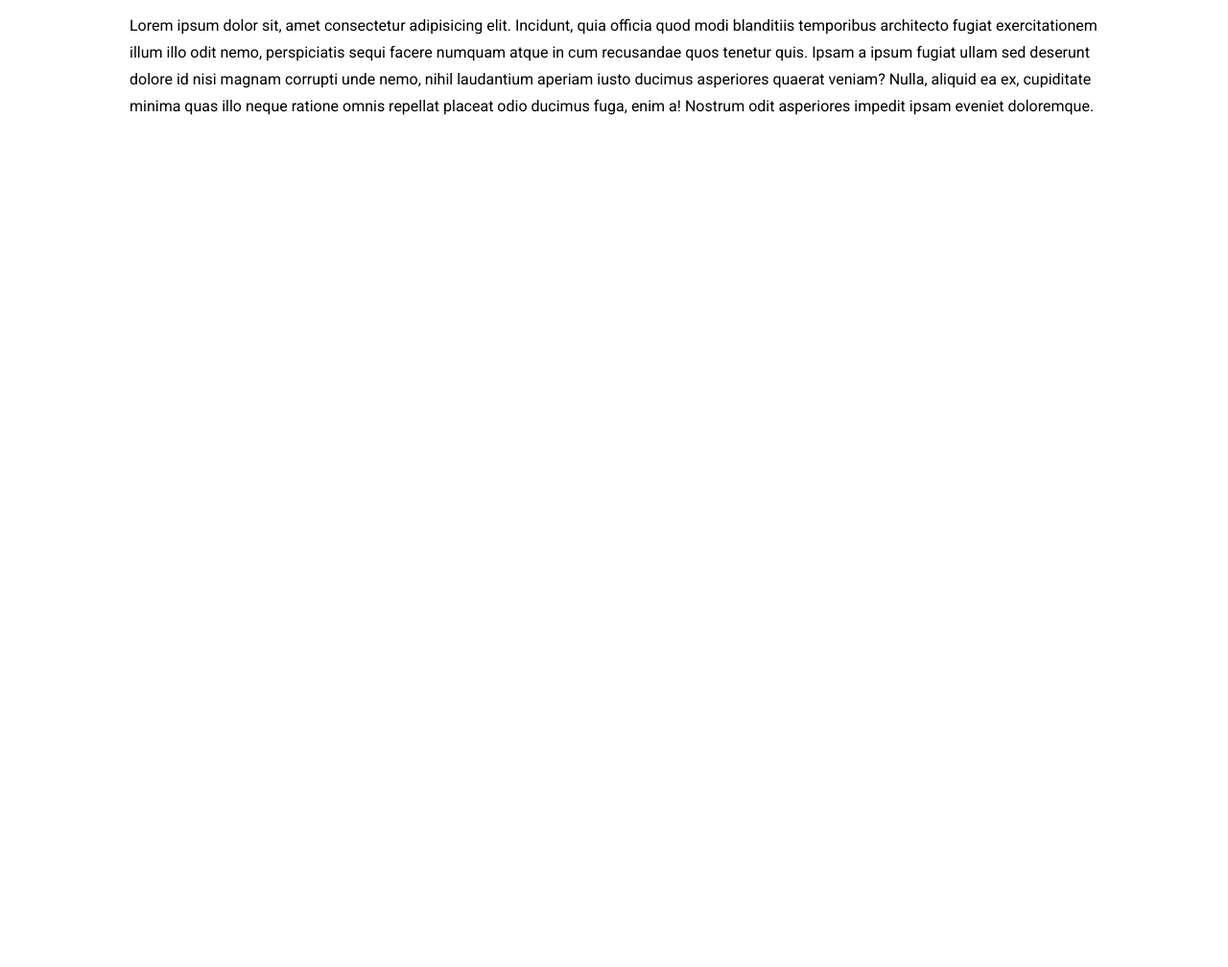
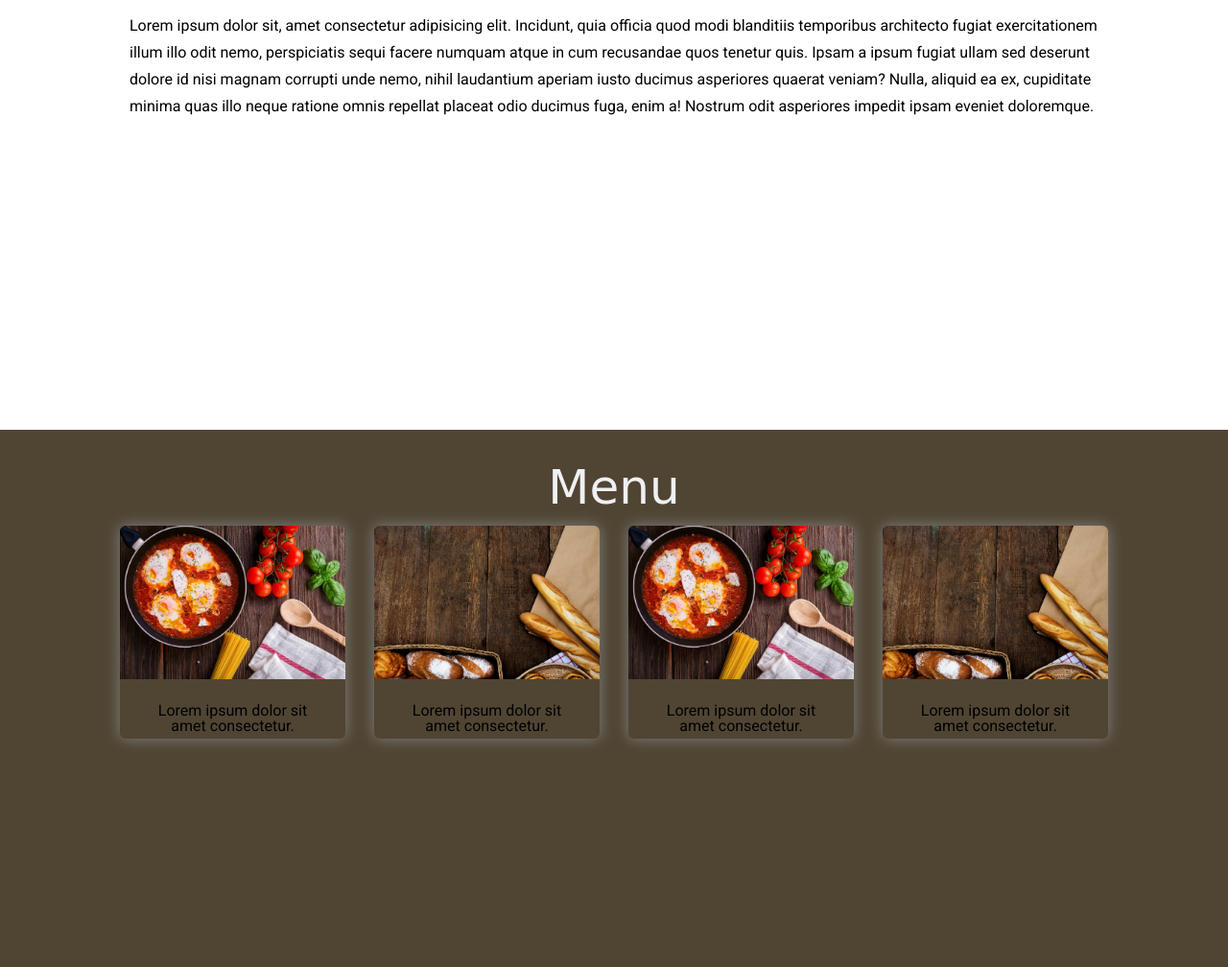
Before and after one commit to kamilzabiegaj/kamilzabiegaj.github.io, a plain HTML site: page index.html in a window 1280 px wide. Shown: the part 912-1920 px from the top of the page at 96% size. Before the commit the page ends 1360 px from the top, so only its background shows below. Drawn offline with Linux system fonts and the light colour scheme; a web font is replaced by a local one.

Commit message:
section menu added

```diff
--- a/index.html
+++ b/index.html
@@ -13,7 +13,7 @@
         <nav>
             <ul class="site-header__nav">
                 <li class="nav__item"><a class="nav__link" href="#start">Start</a></li>
-                <li class="nav__item"><a class="nav__link" href="#">Menu</a></li>
+                <li class="nav__item"><a class="nav__link" href="#menu">Menu</a></li>
                 <li class="nav__item"><a class="nav__link" href="#">Lokalizacja</a></li>
                 <li class="nav__item"><a class="nav__link" href="#">Kontakt</a></li>
             </ul>
@@ -33,6 +33,46 @@
                </div>
            </div>
        </section>
+
+       <section class="site-section site-section--bg-color" id="menu">
+           <h2 class="heading--h2 text-color-white">Menu</h2>
+           <div class="container">
+               <div class="row">
+                   <div class="col col--md50 col--lg25">
+                        <div class="image-box">
+                            <div class="image-box__image"></div>
+                            <div class="image-box__text">
+                                Lorem ipsum dolor sit amet consectetur.
+                            </div>
+                        </div>
+                   </div>
+                   <div class="col col--md50 col--lg25">
+                        <div class="image-box">
+                            <div class="image-box__image image-box__image--next"></div>
+                            <div class="image-box__text">
+                                Lorem ipsum dolor sit amet consectetur.
+                            </div>
+                        </div>
+                   </div>
+                   <div class="col col--md50 col--lg25">
+                        <div class="image-box">
+                            <div class="image-box__image"></div>
+                            <div class="image-box__text">
+                                Lorem ipsum dolor sit amet consectetur.
+                            </div>
+                        </div>
+                   </div>
+                   <div class="col col--md50 col--lg25">
+                        <div class="image-box">
+                            <div class="image-box__image image-box__image--next"></div>
+                            <div class="image-box__text">
+                                Lorem ipsum dolor sit amet consectetur.
+                            </div>
+                        </div>
+                   </div>
+               </div>
+           </div>
+       </section>
    </main>
 
 </body>
--- a/scss/06-components/_components.scss
+++ b/scss/06-components/_components.scss
@@ -2,3 +2,4 @@
 @import 'heading';
 @import 'blackout';
 @import 'nav';
+@import 'image-box';
--- /dev/null
+++ b/scss/06-components/_image-box.scss
@@ -0,0 +1,32 @@
+.image-box {
+    border-radius: .6rem;
+    box-shadow: 0px 0px 15px gray;
+
+    &:hover {
+        box-shadow: 0px 0px 25px gray;
+    }
+
+    &__image {
+        background: url('../assets/img/one.jpg') center/cover no-repeat;
+        height: 22rem;
+        display: block;
+        border-top-left-radius: .6rem;
+        border-top-right-radius: .6rem;
+
+        &--next {
+            background: url('../assets/img/two.jpeg') center/cover no-repeat;
+        }
+        @include medium {
+            height: 16rem;
+        }
+    }
+
+    &__text {
+        text-align: center;
+        padding: .5rem;
+        font-size: 1.6rem;
+        margin: 2rem;
+        cursor: pointer;
+        font-family: roboto, 'sans-serif';
+    }
+}
--- a/scss/07-templates/_site-section.scss
+++ b/scss/07-templates/_site-section.scss
@@ -1,4 +1,9 @@
 .site-section {
     min-height: 70vh;
     padding-top: 3.5rem;
+
+    &--bg-color {
+        background-color: $color-bg-section;
+    }
+
 }
--- /dev/null
+++ b/scss/08-utilities/_text.scss
@@ -0,0 +1,15 @@
+.text-color-white {
+    color: $color-white;
+}
+
+.text-algin-center {
+    text-align: center;
+}
+
+.text-algin-right {
+    text-align: right;
+}
+
+.text-algin-justify {
+    text-align: justify;
+}
--- a/scss/08-utilities/_utilities.scss
+++ b/scss/08-utilities/_utilities.scss
@@ -0,0 +1 @@
+@import 'text';
```
Also changed, not shown: css/main.css, 1 other file.
